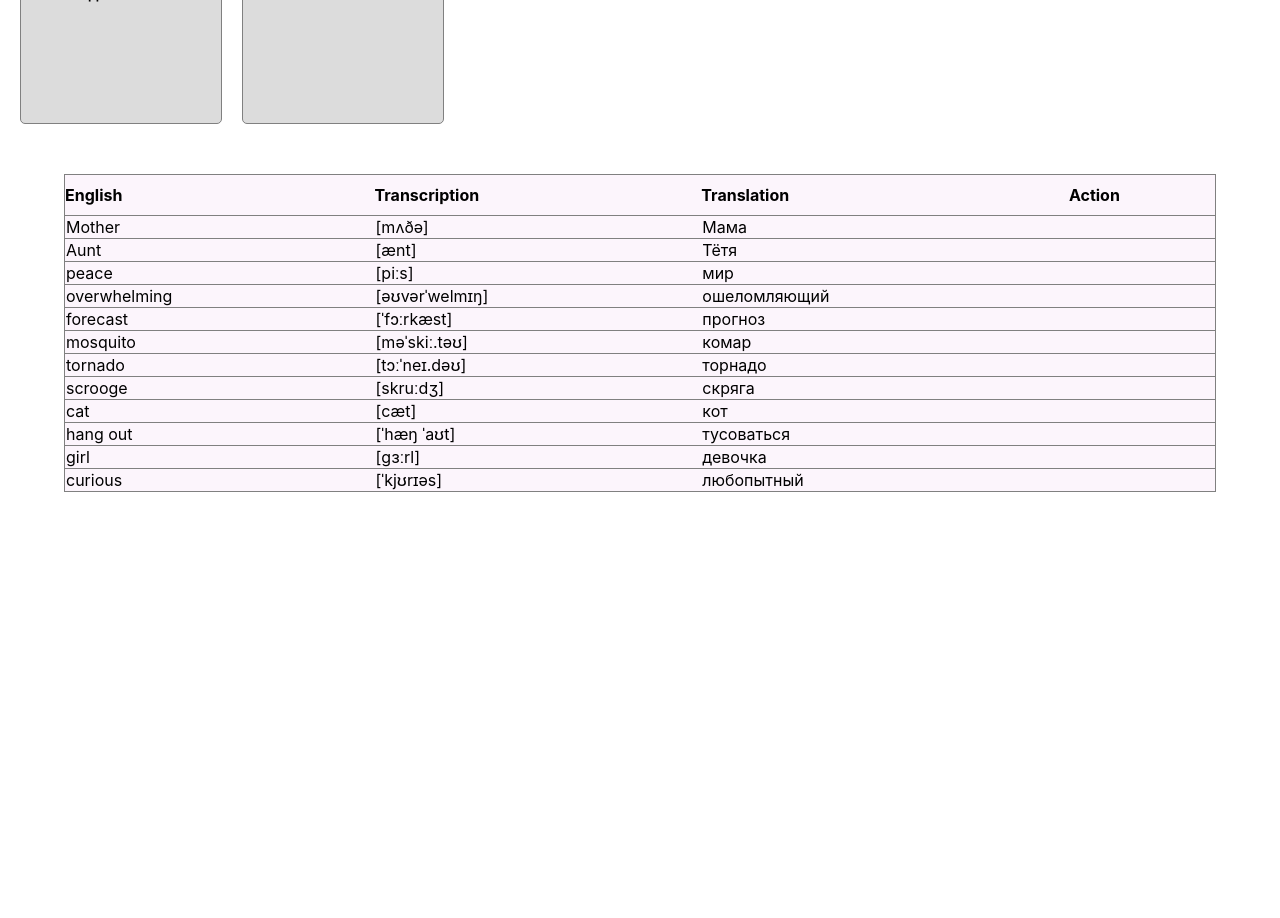
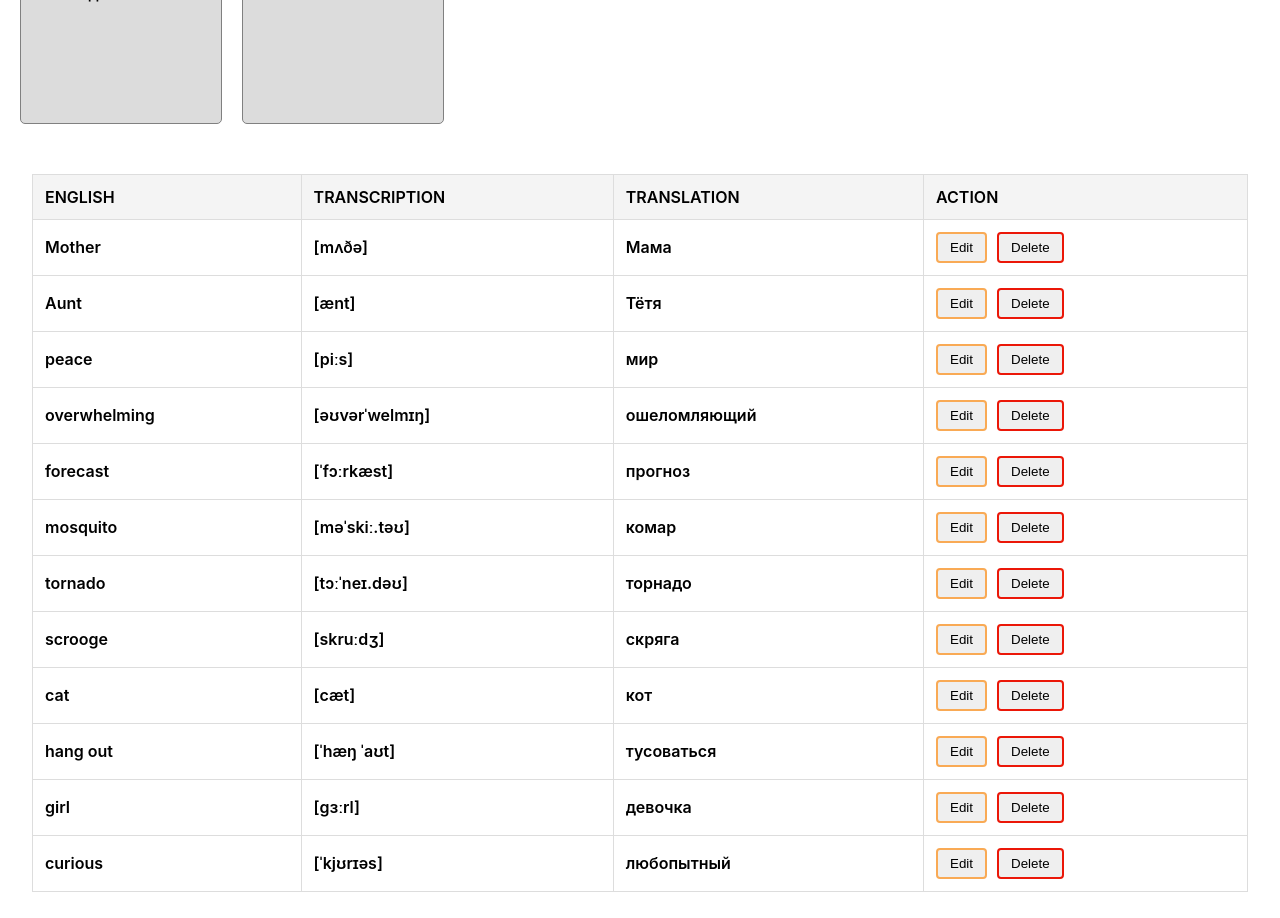
Before and after one commit to dianniii/react-proect, a React (Create React App) app: page / in a window 1280 px wide. Shown: the part 980-1898 px from the top of the page. Before the commit the page ends 1522 px from the top, so only its background shows below. Built offline with nearby package versions, Linux system fonts and the light colour scheme.

Commit message:
добавила usestate для кнопок и режима редактирования импутов. Добавила немного стилизации для кнопок и таблицы. в дальнейшем подберу единый стиль проекта

```diff
--- a/src/WordData/WordsData.js
+++ b/src/WordData/WordsData.js
@@ -1,71 +1,83 @@
 export const WordsData =[
     {
+        "id": "1",
         "english": "Mother",
         "transcription": "[mʌðə]",
         "translation": "Мама",
         "tags": "Family"
     },
     {
+        "id": "2",
         "english": "Aunt",
         "transcription": "[ænt]",
         "translation": "Тётя",
         "tags": "Family"
     },
     {
+        "id": "3",
         "english": "peace",
         "transcription": "[piːs]",
         "translation": "мир",
         "tags": "",
     },
     {
+        "id": "4",
         "english": "overwhelming",
         "transcription": "[əʊvərˈwelmɪŋ]",
         "translation": "ошеломляющий",
         "tags": ""
     },
     {
+        "id": "5",
         "english": "forecast",
         "transcription": "[ˈfɔːrkæst]",
         "translation": "прогноз",
         "tags": ""
     },
     {
+        "id": "6",
         "english": "mosquito",
         "transcription": "[məˈskiː.təʊ]",
         "translation": "комар",
         "tags": ""
     },
     {
+        "id": "7",
         "english": "tornado",
         "transcription": "[tɔːˈneɪ.dəʊ]",
         "translation": "торнадо",
         "tags": "weather"
     },
     {
+        "id": "8",
         "english": "scrooge",
         "transcription": "[skruːdʒ]",
         "translation": "скряга",
         "tags": ""
     },
     {
+        "id": "9",
         "english": "cat",
         "transcription": "[cæt]",
         "translation": "кот",
         "tags": ""
     },
     {
+        "id": "10",
         "english": "hang out",
         "transcription": "[ˈhæŋ ˈaʊt]",
         "translation": "тусоваться",
         "tags": ""
     },
     {
+        "id": "11",
         "english": "girl",
         "transcription": "[ɡɜːrl]",
         "translation": "девочка",
         "tags": ""
     },
     {
+        "id": "12",
         "english": "curious",
         "transcription": "[ˈkjʊrɪəs]",
         "translation": "любопытный ",
--- a/src/components/TableWords/TableRow.jsx
+++ b/src/components/TableWords/TableRow.jsx
@@ -1,15 +1,74 @@
-import React from "react";
-import styles from "./TableRow.module.css";
+import { useState } from 'react';
+import styles from './TableWords.module.css';
 
-function TableRow ({word}){
-    return(
-        <tr className={styles.row}>
-            <td>{word.english}</td>
-            <td>{word.transcription}</td>
-            <td>{word.translation}</td>
-            <td>
-            </td>
-        </tr>
-    )
+
+function TableRow({ word }) {
+    const [isEditing, setIsEditing] = useState(false);
+    const [value, setValue] = useState({
+        english: word.english,
+        transcription: word.transcription,
+        translation: word.translation
+    });
+
+    const handleClose = () => {
+    setIsEditing(prev => !prev);
+    setValue({ ...word });
+  };
+
+  const handleSave = () => {
+    setIsEditing(prev => !prev);
+  };
+
+  const handleEdit = () => {
+    setIsEditing(prev => !prev);
+  };
+
+  const handleChange = event => {
+    setValue(prevValue => ({
+      ...prevValue,
+      [event.target.name]: event.target.value,
+    }));
+  };
+
+   return isEditing ? (
+    <tr className={styles.row}>
+      <td className={styles.headerCell}>
+        <input type="text"
+                value={value.english}
+                name={"english"}
+                onChange={handleChange} />
+      </td>
+      <td className={styles.headerCell}>
+        <input type="text"
+                value={value.transcription}
+                name={"transcription"}
+                onChange={handleChange} />
+      </td>
+      <td className={styles.headerCell}>
+        <input type="text"
+                value={value.translation}
+                name={"translation"}
+                onChange={handleChange} />
+      </td>
+      <td className={styles.headerCell}>
+        <button className={styles.buttonSave}
+                onClick={handleSave}>Save</button>
+        <button className={styles.buttonClose}
+                onClick={handleClose}>Close</button>
+      </td>
+    </tr>
+  ) : (
+    <tr className={styles.row}>
+      <td className={styles.headerCell}>{value.english}</td>
+      <td className={styles.headerCell}>{value.transcription}</td>
+      <td className={styles.headerCell}>{value.translation}</td>
+      <td className={styles.headerCell}>
+        <button className={styles.buttonEdit}
+                onClick={handleEdit}>Edit</button>
+        <button className={styles.buttonDelete}>Delete</button>
+      </td>
+    </tr>
+  );
 };
+
 export default TableRow;
--- a/src/components/TableWords/TableRow.module.css
+++ /dev/null
@@ -1,4 +0,0 @@
-.row{
-    border: 1px solid grey;
-
-}
--- a/src/components/TableWords/TableWords.jsx
+++ b/src/components/TableWords/TableWords.jsx
@@ -6,14 +6,13 @@ import styles from "./TableWords.module.css";
 
 function TableWords() {
     return (
-    <div className={styles.tableConteiner}>
         <table className={styles.table}>
             <thead>
-                <tr>
-                    <th className={styles.title}>English</th>
-                    <th className={styles.title}>Transcription</th>
-                    <th className={styles.title}>Translation</th>
-                    <th className={styles.title}>Action</th>
+                <tr className={styles.headerRow}>
+                    <th className={styles.headerCell}>ENGLISH</th>
+                    <th className={styles.headerCell}>TRANSCRIPTION</th>
+                    <th className={styles.headerCell}>TRANSLATION</th>
+                    <th className={styles.headerCell}>ACTION</th>
                 </tr>
             </thead>
             <tbody>
@@ -24,7 +23,6 @@ function TableWords() {
                 }
             </tbody>
         </table>
-    </div>
     );
 }
 
--- a/src/components/TableWords/TableWords.module.css
+++ b/src/components/TableWords/TableWords.module.css
@@ -1,17 +1,53 @@
-.tableConteiner{
-    width: 100%;
-    display: flex;
-    justify-content: center;
-    box-sizing: border-box;
-}
 .table{
-    border: 1px solid gray;
-    width: 90%;
+    width: 95%;
     margin: 50px auto;
     border-collapse: collapse;
-    background-color: #fcf5fc;
+    cursor: pointer;
 }
-.title{
+
+.headerRow{
+    background-color: #f4f4f4;
+}
+
+.headerCell{
+    padding: 12px;
+    border: 1px solid #ddd;
+    font-weight: 600;
     text-align: left;
-    padding: 10px 0;
 }
+
+.row{
+    transition: background-color 0.2s;
+    border: 1px solid #ddd;
+}
+
+.row:hover{
+    background-color: #f9f9f9;
+}
+
+.cell{
+    padding: 12px;
+    border: 1px solid #ddd;
+}
+.buttonSave{
+    padding: 6px 12px;
+    margin-right: 10px;
+    border-radius: 4px;
+    border: 2px solid rgb(41, 240, 117);
+    cursor: pointer;
+}
+
+.buttonClose, .buttonDelete{
+    padding: 6px 12px;
+    margin-right: 10px;
+    border-radius: 4px;
+    border: 2px solid rgb(235, 23, 8);
+    cursor: pointer;
+}
+.buttonEdit{
+    padding: 6px 12px;
+    margin-right: 10px;
+    border-radius: 4px;
+    border: 2px solid rgb(249, 170, 85);
+    cursor: pointer;
+}
```
Also changed, not shown: src/components/Button/Button.jsx (added, +8 -0 lines), src/components/Button/Button.module.css (added, +13 -0 lines).
